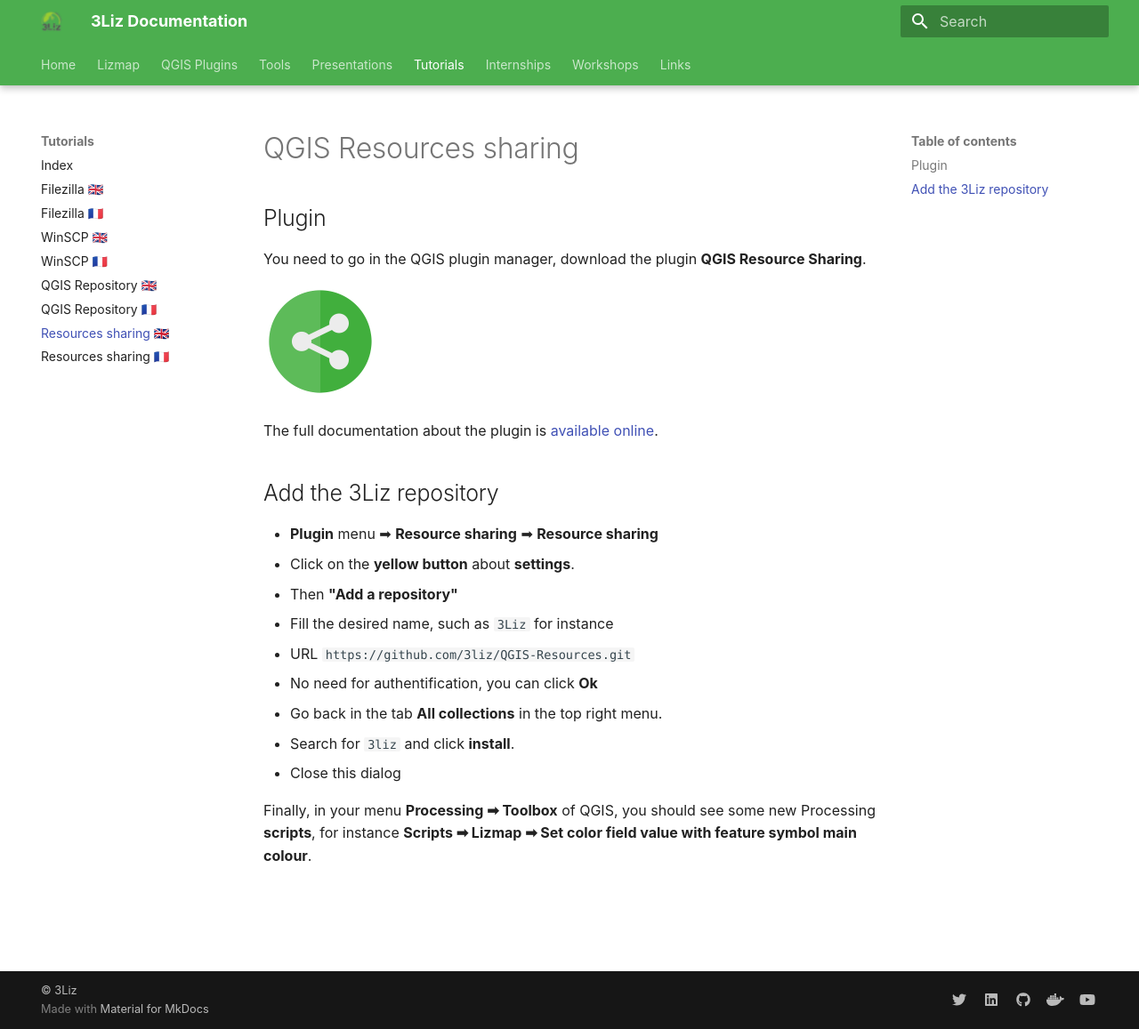
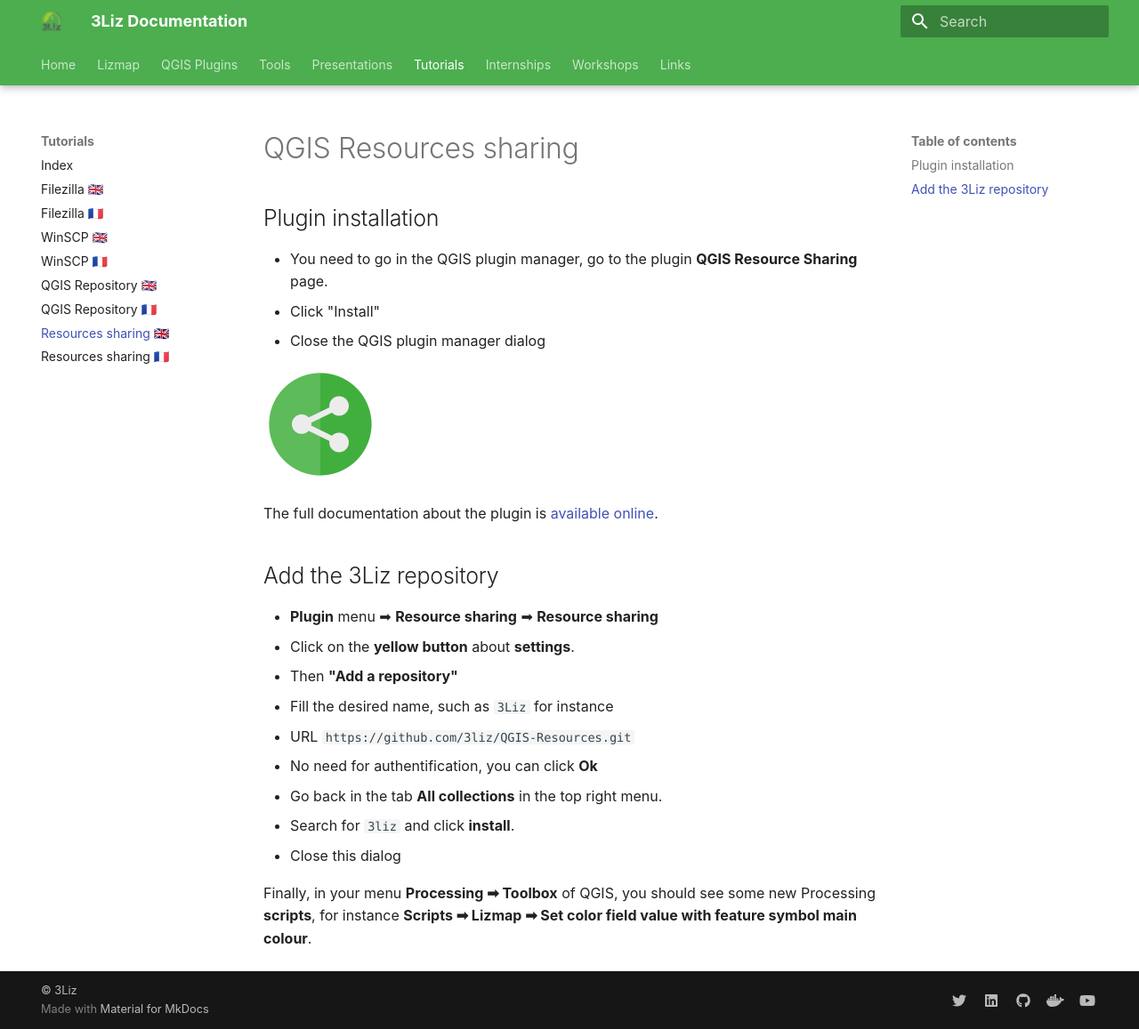
Before and after one commit to 3liz/3liz.github.io, an MkDocs documentation site: the page built from docs/tutorial/resources-sharing-en.md, in a window 1280 px wide and 1157 px high. Shown: the whole window at 89% size. Built offline with MkDocs 1.6.1 and Material for MkDocs 9.7.7, drawn with Linux system fonts in a browser that asks for light colours; nearby versions of some CDN libraries.

Commit message:
Review QGIS resource installation

```diff
--- a/docs/tutorial/resources-sharing-en.md
+++ b/docs/tutorial/resources-sharing-en.md
@@ -1,8 +1,10 @@
 # QGIS Resources sharing
 
-## Plugin
+## Plugin installation
 
-You need to go in the QGIS plugin manager, download the plugin **QGIS Resource Sharing**.
+* You need to go in the QGIS plugin manager, go to the plugin **QGIS Resource Sharing** page.
+* Click "Install"
+* Close the QGIS plugin manager dialog
 
 ![logo](./media/qgis-resource-sharing.png)
 
```
Also changed, not shown: docs/tutorial/resources-sharing-fr.md (+4 -2 lines).
